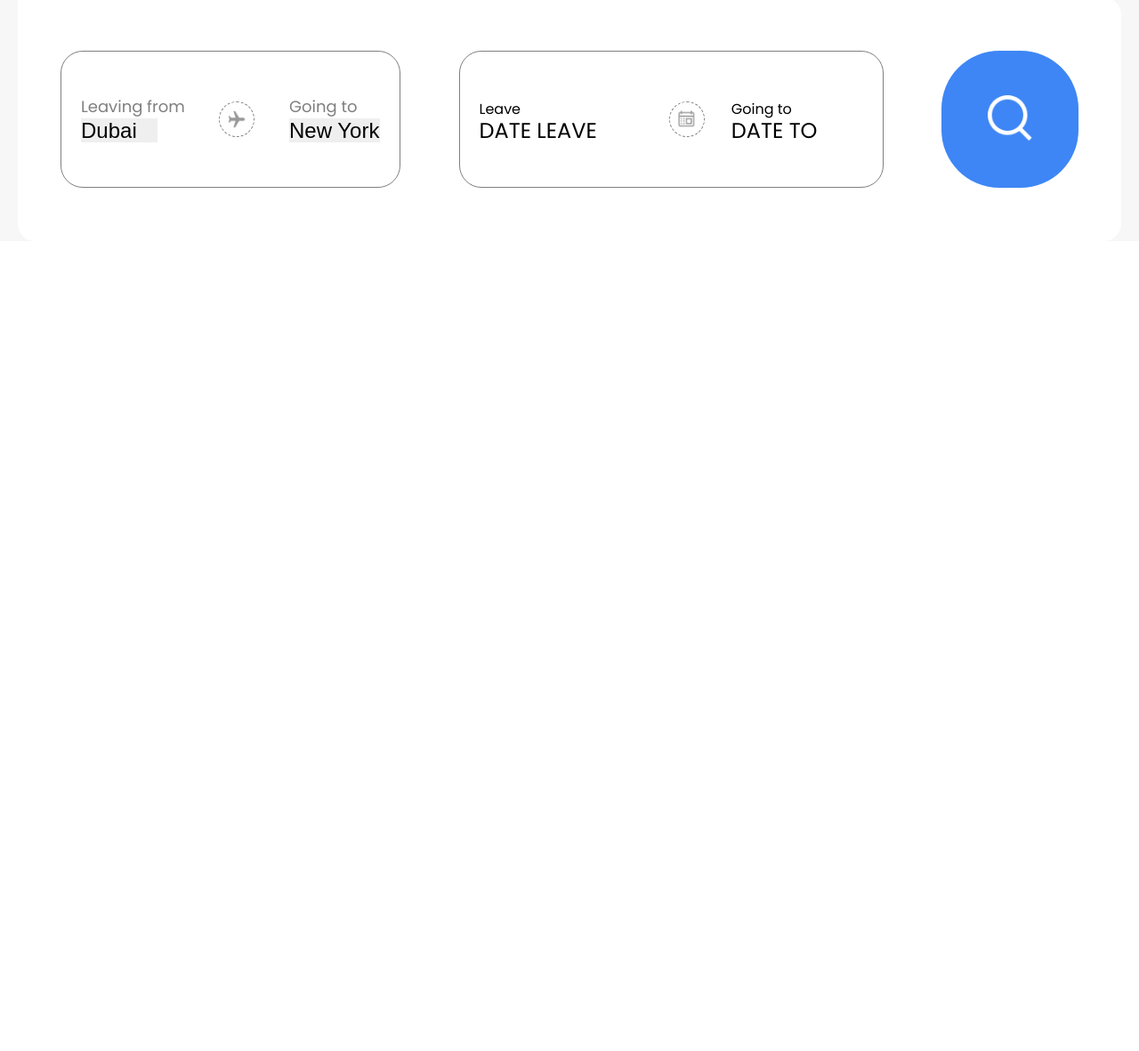
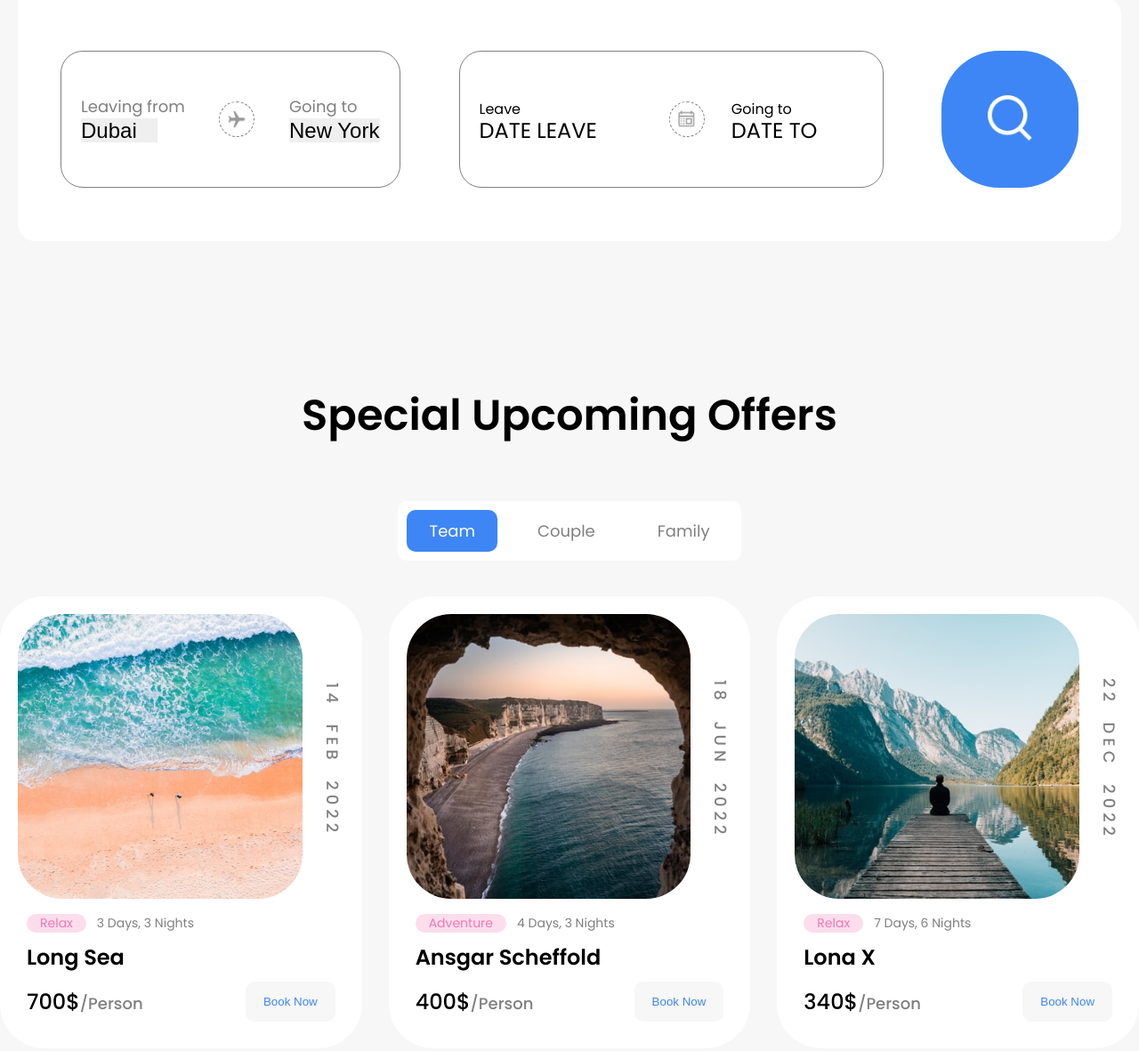
Before and after one commit to K2Ice/Travel-landing, a plain HTML site: page index.html in a window 1280 px wide. Shown: the part 803-1984 px from the top of the page at 89% size. Before the commit the page ends 1074 px from the top, so only its background shows below. Drawn offline with Linux system fonts and the light colour scheme.

Commit message:
LT-3: Add section special offers

```diff
--- a/index.html
+++ b/index.html
@@ -135,6 +135,79 @@
           </form>
         </div>
       </section>
+      <section id="special-offers" class="special-offers">
+        <h2 class="special-offers-heading">Special Upcoming Offers</h2>
+        <ul class="special-offers-nav">
+          <li class="special-offers-nav-item active">Team</li>
+          <li class="special-offers-nav-item">Couple</li>
+          <li class="special-offers-nav-item">Family</li>
+        </ul>
+        <div class="special-offers-cards">
+          <div class="special-offers-card offer-card">
+            <div class="offer-card-up">
+              <div class="offer-card-img-wrapper">
+                <img src="./pic/special-offer-pic1.jpg" alt="" />
+              </div>
+              <div class="offer-card-date">14 FEB 2022</div>
+            </div>
+            <div class="offer-card-mid">
+              <span class="offer-card-tag">Relax</span
+              ><span class="offer-card-time">3 Days, 3 Nights</span>
+            </div>
+            <p class="offer-card-direction">Long Sea</p>
+            <div class="offer-card-booking">
+              <span class="offer-card-price"
+                >700$<span class="offer-card-price-person">/Person</span></span
+              >
+              <button class="offer-card-book-btn" type="button">
+                Book Now
+              </button>
+            </div>
+          </div>
+          <div class="special-offers-card offer-card">
+            <div class="offer-card-up">
+              <div class="offer-card-img-wrapper">
+                <img src="./pic/special-offer-pic2.jpg" alt="" />
+              </div>
+              <div class="offer-card-date">18 JUN 2022</div>
+            </div>
+            <div class="offer-card-mid">
+              <span class="offer-card-tag">Adventure</span
+              ><span class="offer-card-time">4 Days, 3 Nights</span>
+            </div>
+            <p class="offer-card-direction">Ansgar Scheffold</p>
+            <div class="offer-card-booking">
+              <span class="offer-card-price"
+                >400$<span class="offer-card-price-person">/Person</span></span
+              >
+              <button class="offer-card-book-btn" type="button">
+                Book Now
+              </button>
+            </div>
+          </div>
+          <div class="special-offers-card offer-card">
+            <div class="offer-card-up">
+              <div class="offer-card-img-wrapper">
+                <img src="./pic/special-offer-pic3.jpg" alt="" />
+              </div>
+              <div class="offer-card-date">22 DEC 2022</div>
+            </div>
+            <div class="offer-card-mid">
+              <span class="offer-card-tag">Relax</span
+              ><span class="offer-card-time">7 Days, 6 Nights</span>
+            </div>
+            <p class="offer-card-direction">Lona X</p>
+            <div class="offer-card-booking">
+              <span class="offer-card-price"
+                >340$<span class="offer-card-price-person">/Person</span></span
+              >
+              <button class="offer-card-book-btn" type="button">
+                Book Now
+              </button>
+            </div>
+          </div>
+        </div>
+      </section>
     </main>
   </body>
 </html>
--- /dev/null
+++ b/scss/_specialOffers.scss
@@ -0,0 +1,129 @@
+.special-offers{
+  display: flex;
+  flex-direction: column;
+  align-items: center;
+  padding-bottom: 160px;
+
+  &-heading{
+    font-size: 48px;
+    margin: 160px 0 60px;
+  }
+
+  &-nav{
+    display: inline-flex;
+    list-style: none;
+    gap: 20px;
+    background-color: $whitePrimary;
+    padding: 10px;
+    border-radius: 10px;
+    margin-bottom: 40px;
+
+    &-item{
+      font-size: 18px;
+      padding: 10px 25px;
+      border-radius: 10px;
+      background-color: transparent;
+      color: $blackBgcPrimary;
+    }
+
+    &-item.active{
+      background-color: $bluePrimary;
+      color: $whitePrimary;
+    }
+  }
+
+  .special-offers-cards{
+    display: flex;
+    gap: 30px;
+  }
+
+  .special-offers-card{
+    width: 33%;
+    padding: 20px;
+    background-color: $whitePrimary;
+    border-radius: 50px;
+
+    .offer-card{
+
+
+      &-date{
+        writing-mode: vertical-lr;
+        letter-spacing: 5px;
+        font-size: 18px;
+        font-weight: 500;
+        word-spacing: 0.5em;
+        color: $blackBgcPrimary;
+      }
+
+      &-up{
+        display: flex;
+        align-items: center;
+        gap: 20px;
+      }
+
+      &-img-wrapper{
+        flex-grow: 1;
+
+        img{
+          width: 100%;
+          aspect-ratio: 1;
+          border-radius: 50px;
+
+        }
+      }
+
+
+      &-mid{
+        display: flex;
+        margin: 10px;
+        align-items: center;
+        gap: 12px;
+
+        .offer-card-tag{
+          padding-inline: 15px;
+          border-radius: 100px;
+          font-size: 14px;
+          color: rgb(241, 120, 182);
+          background-color: rgb(252, 221, 236)
+        }
+        .offer-card-time{
+          color: $blackBgcPrimary;
+          font-size: 14px;
+        }
+      }
+
+      &-direction{
+        margin: 10px;
+        font-size: 24px;
+        font-weight: 600;
+      }
+
+      &-booking{
+        display: flex;
+        justify-content: space-between;
+        align-items: center;
+        margin: 10px;
+
+        .offer-card-price{
+          font-size: 24px;
+          font-weight: 500;
+
+          &-person{
+            color: $blackBgcPrimary;
+            font-size: 18px;
+          }
+        }
+
+        .offer-card-book-btn{
+          background-color: #F7F7F7;
+          color: #3E86F5;
+          border: none;
+          padding: 15px 20px;
+          border-radius: 10px;
+        }
+      }
+    }
+  }
+
+
+}
--- a/scss/styles.scss
+++ b/scss/styles.scss
@@ -5,3 +5,4 @@
 @import 'header';
 @import 'hero';
 @import 'main';
+@import 'specialOffers';
```
Also changed, not shown: css/styles.css.
